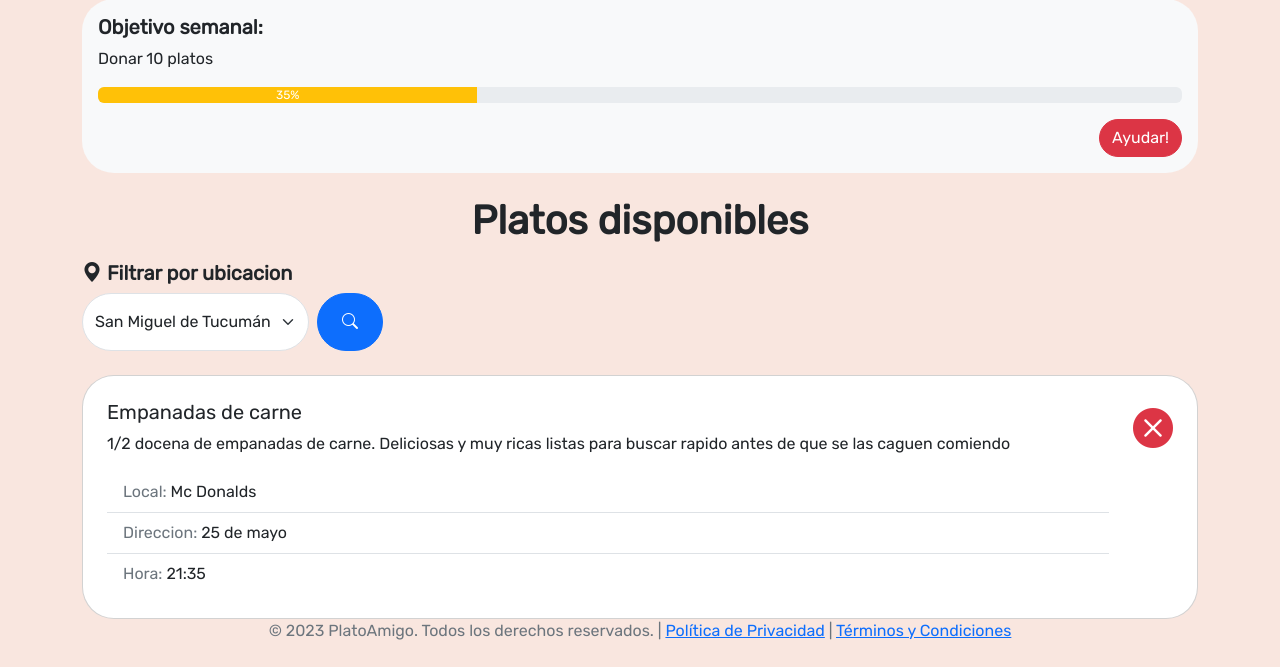
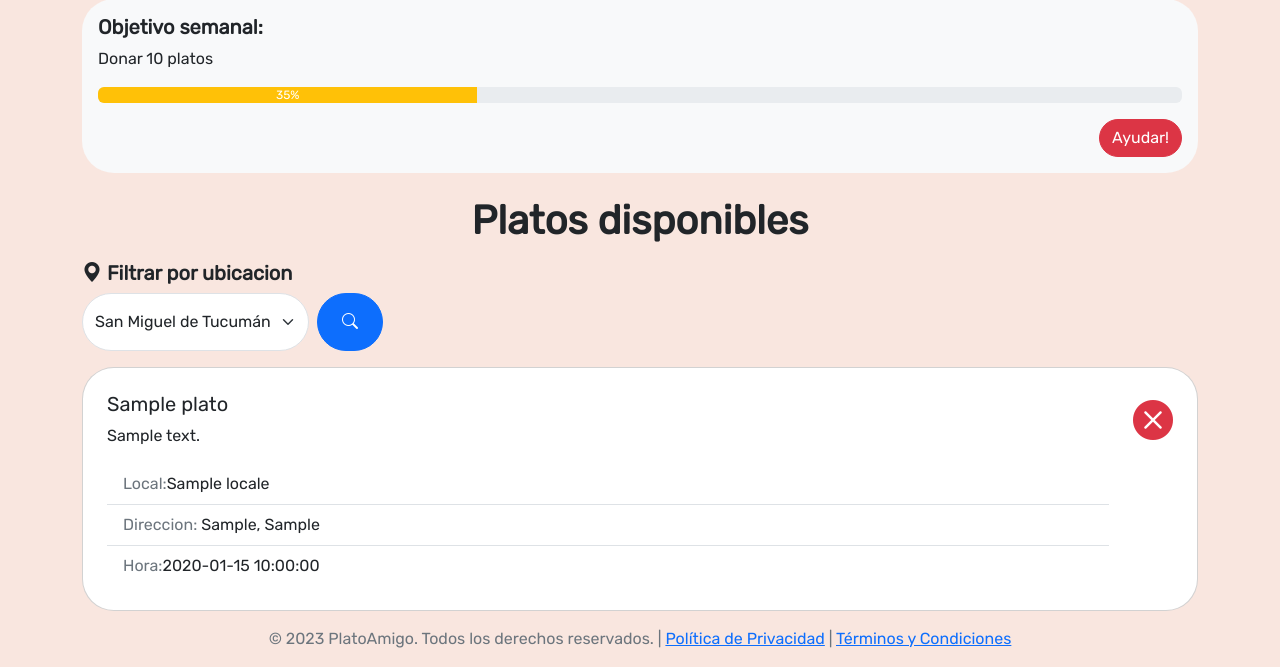
Before and after one commit to teoMunoz99/PlatoAmigo, a PHP site: page /php/pages/publicaciones.php in a window 1280 px wide. Shown: the part 895-1562 px from the top of the page. Before the commit the page ends 1535 px from the top, so only its background shows below. Run offline with PHP 8.4, Linux system fonts and the light colour scheme; tables that the repository leaves empty or names only in its code hold one stand-in row (values such as "Sample post").

Commit message:
agregue la logica para listar los platos en la pagina principal

```diff
--- a/php/functions/agregarPlatoOk.php
+++ b/php/functions/agregarPlatoOk.php
@@ -16,6 +16,7 @@ if (!empty($_POST['nombrePlato']) && !empty($_POST['descripcion'])) {
         $sentencia = mysqli_prepare($conexion, $consulta);
         mysqli_stmt_bind_param($sentencia, 'sssi', $nombrePlato, $descripcion, $fecha, $id_localP);
         $q = mysqli_stmt_execute($sentencia);
+        desconectar($conexion);
         if ($q) {
             header("refresh:1;url=../pages/publicaciones.php");
             include '../pages/mensajes/cargaExitosa.php';
--- a/php/pages/components/cardPlatos.php
+++ b/php/pages/components/cardPlatos.php
@@ -1,14 +1,13 @@
-<article class="card rounded-5 p-2">
+<article class="card rounded-5 p-2 my-3">
     <div class="card-body d-flex">
         <div class='w-100 me-4'>
-            <h5 class="card-title">Empanadas de carne</h5>
-            <p class="card-text">1/2 docena de empanadas de carne. Deliciosas y muy ricas listas para
-                buscar rapido antes de que se las caguen comiendo</p>
+            <h5 class="card-title"><?php echo $nombreP; ?></h5>
+            <p class="card-text"><?php echo $descripcionP; ?></p>
             <ul class="list-group list-group-flush">
-                <li class="list-group-item"><span class='text-secondary'>Local:</span> Mc Donalds</li>
-                <li class="list-group-item"><span class='text-secondary'>Direccion:</span> 25 de mayo
+                <li class="list-group-item"><span class='text-secondary'>Local:</span><?php echo $nombreL; ?></li>
+                <li class="list-group-item"><span class='text-secondary'>Direccion:</span> <?php echo $direccionL.', '.$localidadL; ?>
                 </li>
-                <li class="list-group-item"><span class='text-secondary'>Hora:</span> 21:35</li>
+                <li class="list-group-item"><span class='text-secondary'>Hora:</span><?php echo $fecha; ?></li>
             </ul>
         </div>
         <div class='d-flex align-items-start'>
--- a/php/pages/publicaciones.php
+++ b/php/pages/publicaciones.php
@@ -65,10 +65,60 @@ require_once 'components/encabezado.php';
             </section>
         <?php } ?>
         <!--Publicaciones-->
-        <section class='mt-4'>
-            <section>
-                <?php require_once 'components/cardPlatos.php'; ?>
-            </section>
+        <section class=''>
+            <?php
+            include '../functions/conexion.php';
+
+            $conexion = conectar();
+
+            if ($conexion) {
+                $consultaP = 'SELECT nombre, descripcion, fecha, id_localP FROM platos';
+                $sentenciaP = mysqli_prepare($conexion, $consultaP);
+
+                $qP = mysqli_stmt_execute($sentenciaP);
+
+                if ($qP) {
+                    mysqli_stmt_bind_result($sentenciaP, $nombreP, $descripcionP, $fecha, $id_localP);
+                    mysqli_stmt_store_result($sentenciaP);
+
+                    $cantidadP = mysqli_stmt_num_rows($sentenciaP);
+
+                    if ($cantidadP > 0) {
+                        while (mysqli_stmt_fetch($sentenciaP)) {
+                            $consultaL = 'SELECT nombre, direccion, localidad FROM locales WHERE id_local = ?';
+                            $sentenciaL = mysqli_prepare($conexion, $consultaL);
+
+                            mysqli_stmt_bind_param($sentenciaL, 'i', $id_localP);
+                            $qL = mysqli_stmt_execute($sentenciaL);
+
+                            if ($qL) {
+                                mysqli_stmt_store_result($sentenciaL);
+
+                                $cantL = mysqli_stmt_num_rows($sentenciaL);
+
+                                if ($cantL > 0) {
+                                    mysqli_stmt_bind_result($sentenciaL, $nombreL, $direccionL, $localidadL);
+                                    mysqli_stmt_fetch($sentenciaL);
+
+                                    include 'components/cardPlatos.php';
+                                }
+
+                                mysqli_stmt_free_result($sentenciaL);
+                            }
+                        }
+                    }else{
+                        echo '<p>No hay platos disponibles</p>';
+                    }
+
+                    mysqli_stmt_free_result($sentenciaP);
+                }
+
+                mysqli_close($conexion);
+            } else {
+                echo 'Error en la conexión a la base de datos';
+            }
+            ?>
+
         </section>
     </main>
     <?php
```
